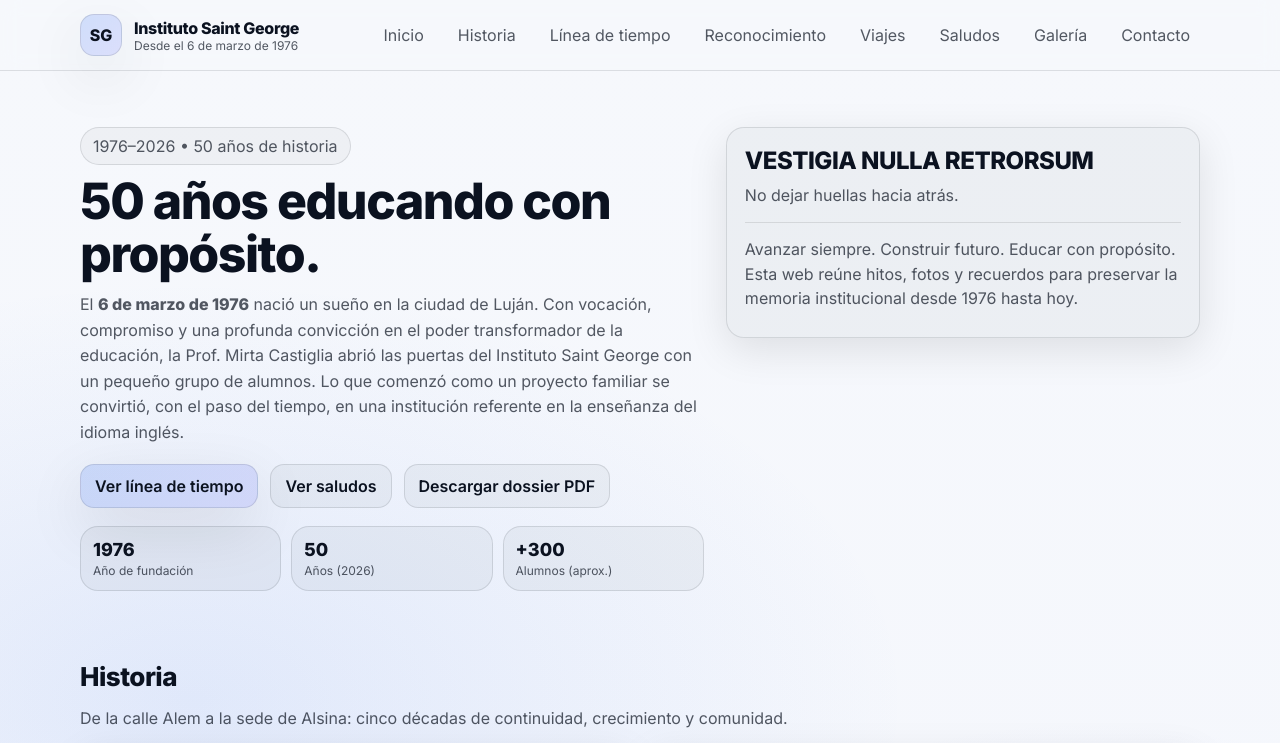
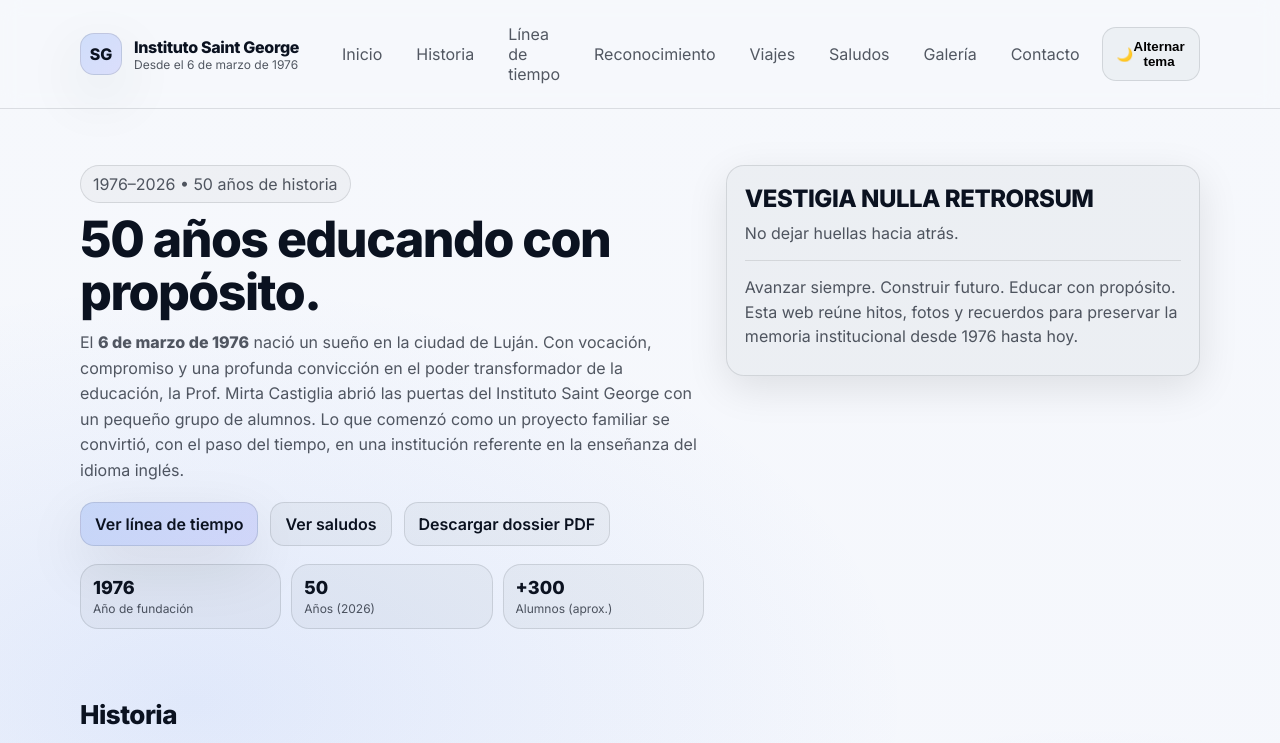
Before and after one commit to Carolina-Curti/ISG, a plain HTML site: page index.html in a window 1280 px wide. Shown: the top 743 px of the page. Drawn offline with Linux system fonts and the light colour scheme.

Commit message:
Add theme toggle button to index.html

```diff
--- a/index.html
+++ b/index.html
@@ -37,6 +37,11 @@
           <a href="#contacto">Contacto</a>
         </div>
       </nav>
+      <!-- THEME TOGGLE -->
+<button id="themeToggle" class="btn btn--ghost" aria-pressed="false" aria-label="Cambiar tema: claro u oscuro" title="Cambiar tema">
+  <span id="themeIcon" aria-hidden="true">🌙</span>
+  <span class="sr-only">Alternar tema</span>
+</button>
     </div>
   </header>
 
```
